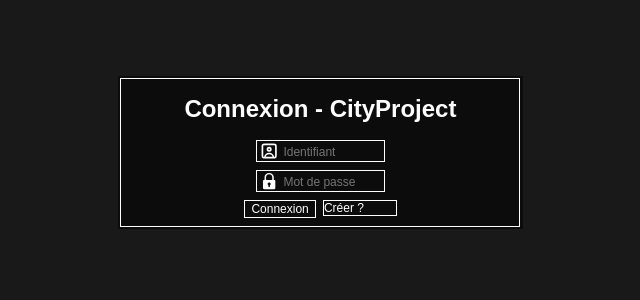
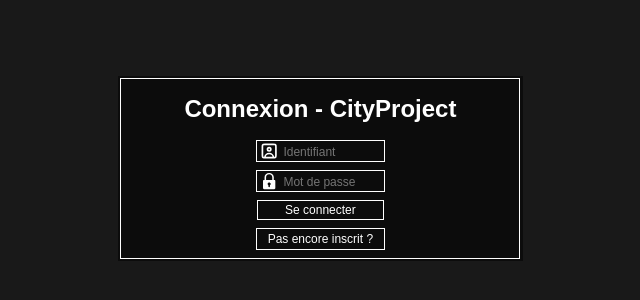
Before and after one commit to heroesplace/city-project-client, a Vue app: page /login in a window 1280 px wide. Shown: the part 124-424 px from the top of the page, without its empty margins (322-962 px from the left). Built offline with nearby package versions, Linux system fonts and the light colour scheme; no server answers; a web font is replaced by a local one.

Commit message:
fix: login button

```diff
--- a/src/assets/gui.sass
+++ b/src/assets/gui.sass
@@ -12,7 +12,7 @@ html, body
 html
   background-color: rgba(0, 0, 0, 0.9)
 
-html, input, button, select, textarea
+html, input, button, select, textarea, a
   font-family: 'Proxima Nova Condensed', sans-serif
   font-size: 1.5vh
 
@@ -31,10 +31,10 @@ div.user-interface
 
 canvas
   position: absolute
-  top: 50%
-  left: 50%
-  transform: translate(-50%, -50%)
+  top: 0
+  left: 0
+  margin: auto
   border: 1px solid black
   image-rendering: pixelated
-  width: 1280px
-  height: 720px
+  width: 100%
+  aspect-ratio: 16 / 9
--- a/src/assets/login.sass
+++ b/src/assets/login.sass
@@ -54,7 +54,6 @@ div.login_box
                 flex-direction: row
                 width: 80%
 
-
                 div.icon
                     position: relative
                     width: 20%
@@ -78,14 +77,14 @@ div.login_box
                     color: white
 
             div.submit
+                width: 100%
                 display: flex
-                flex-direction: row
-                width: 100%
-                justify-content: space-around
+                flex-direction: column
+                align-items: center
 
                 input, a
-                    height: 100%
-                    width: 45%
+                    height: 2.5vh
+                    width: 80%
                     outline: none
                     border: none
                     background-color: rgba(0, 0, 0, 0)
@@ -93,3 +92,10 @@ div.login_box
                     cursor: pointer
                     border: $border
                     text-decoration: none
+                    text-align: center
+
+                input
+                    margin-bottom: 1vh
+
+                a
+                    line-height: 2.5vh
--- a/src/assets/register.sass
+++ b/src/assets/register.sass
@@ -70,8 +70,8 @@ div.signup_box
 
             div.submit
 
-                input
-                    height: 100%
+                input, a, button
+                    height: 2.5vh
                     width: 100%
                     outline: none
                     border: none
@@ -79,3 +79,5 @@ div.signup_box
                     color: white
                     cursor: pointer
                     border: $border
+                    text-decoration: none
+                    margin-bottom: 1vh
--- a/src/views/LoginView.vue
+++ b/src/views/LoginView.vue
@@ -15,8 +15,8 @@
     					<input v-model="password" type="password" placeholder="Mot de passe" required />
                     </div>
                     <div class="submit">
-                        <input type="submit" value="Connexion" />
-						<router-link to="/register">Créer ?</router-link>
+                        <input type="submit" value="Se connecter" />
+						<router-link to="/register">Pas encore inscrit ?</router-link>
                     </div>
                 </form>
             </div>
--- a/src/views/RegisterView.vue
+++ b/src/views/RegisterView.vue
@@ -28,6 +28,7 @@
                 </div>
                 <div class="submit">
                     <input type="submit" value="S'inscrire"/>
+					<router-link to="/login">Déjà inscrit ?</router-link>
                 </div>
             </form>
         </div>
```
